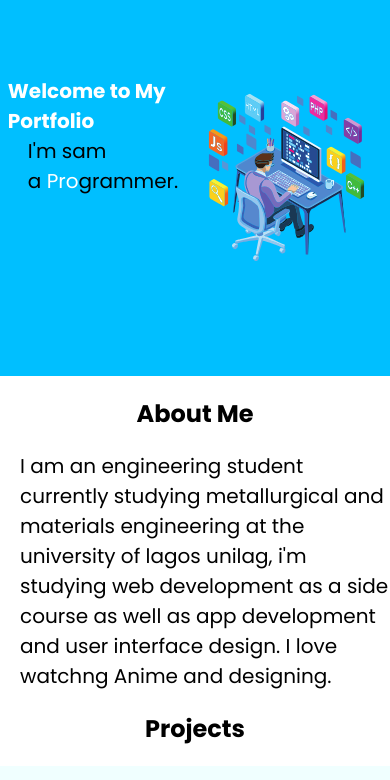
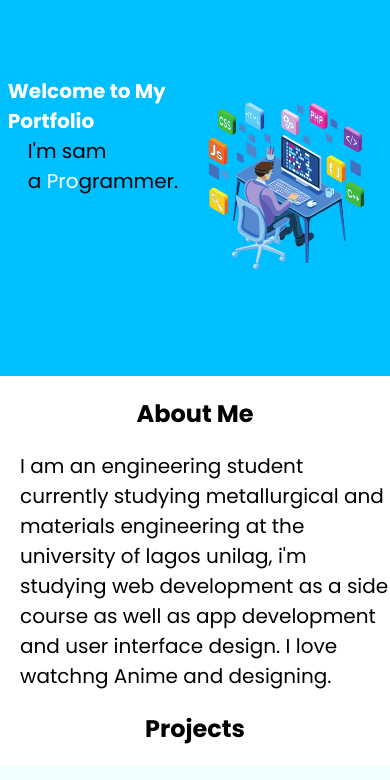
Before and after one commit to sammyX1/portfolio, a plain HTML site: page index.html in a window 390 px wide. Shown: the part 64-844 px from the top of the page. Drawn offline with Linux system fonts and the light colour scheme.

Commit message:
style.css

```diff
--- a/style.css
+++ b/style.css
@@ -103,9 +103,6 @@ h2 {
   padding-bottom: 20px;
 }
 
-#about {
-
-}
 
 
 
@@ -269,6 +266,8 @@ h2 {
     padding-top: 10px;
     max-width: 100%;
     max-height: 100%;
+    height: 100%;
+    width: 100%;
   }
 
   #projects {
```
